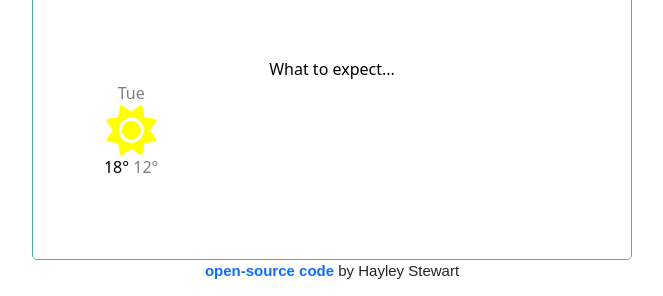
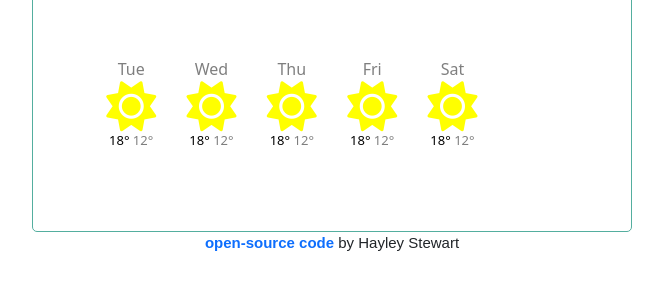
Before and after one commit to HayleyStewart/weather-app, a plain HTML site: page index.html in a window 1280 px wide. Shown: the part 504-800 px from the top of the page, without its empty margins (308-971 px from the left). Drawn offline with nearby package versions, Linux system fonts and the light colour scheme; no server answers; a web font is replaced by a local one.

Commit message:
Injected weather forecast HTML into JS

```diff
--- a/index.html
+++ b/index.html
@@ -84,18 +84,7 @@
             </div>
           </div>
         </div>
-        <div class="weather-forecast">
-          What to expect...
-          <div class="row">
-            <div class="col-2">
-              <div class="weather-forecast-date">Tue</div>
-              <i class="fas fa-sun sun-icon"></i>
-              <div class="weather-forecast-temperatures"></div>
-              <span class="weather-forecast-temperatures-max">18°</span>
-              <span class="weather-forecast-temperatures-min">12°</span>
-            </div>
-          </div>
-        </div>
+        <div class="weather-forecast" id="forecast"></div>
       </div>
       <div class="source-code-info">
         <a
--- a/src/index.js
+++ b/src/index.js
@@ -99,6 +99,29 @@ function displayCelsiusTemperature(event) {
   celsiusLink.classList.add("active");
 }
 
+function displayForecast() {
+  let forecastElement = document.querySelector("#forecast");
+
+  let forecastHTML = `<div class="row">`;
+  let days = ["Tue", "Wed", "Thu", "Fri", "Sat"];
+  days.forEach(function (day) {
+    forecastHTML =
+      forecastHTML +
+      `<div class="col-2">
+      <div class="weather-forecast-date">${day}</div>
+      <i class="fas fa-sun sun-icon"></i>
+      <div class="weather-forecast-temperatures">
+      <span class="weather-forecast-temperatures-max">18°</span>
+      <span class="weather-forecast-temperatures-min">12°</span>
+    </div>
+  </div>
+`;
+  });
+
+  forecastHTML = forecastHTML + `</div>`;
+  forecastElement.innerHTML = forecastHTML;
+}
+
 let enterCityForm = document.querySelector("#type-city");
 enterCityForm.addEventListener("submit", handleSubmit);
 
@@ -114,6 +137,7 @@ let celsiusLink = document.querySelector("#celsius-link");
 celsiusLink.addEventListener("click", displayCelsiusTemperature);
 
 enterCity("Wellington");
+displayForecast();
 
 //took this out:
 //let h1 = document.querySelector("h1");
```
